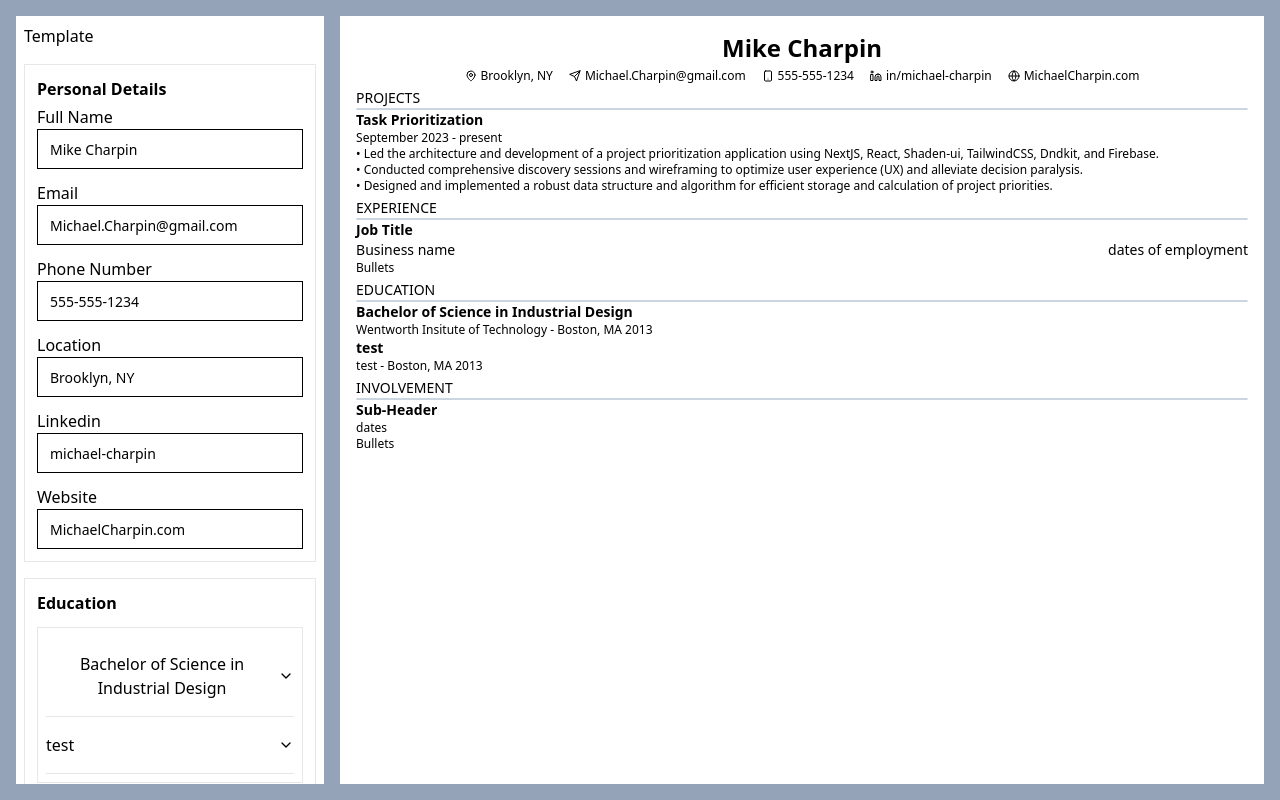
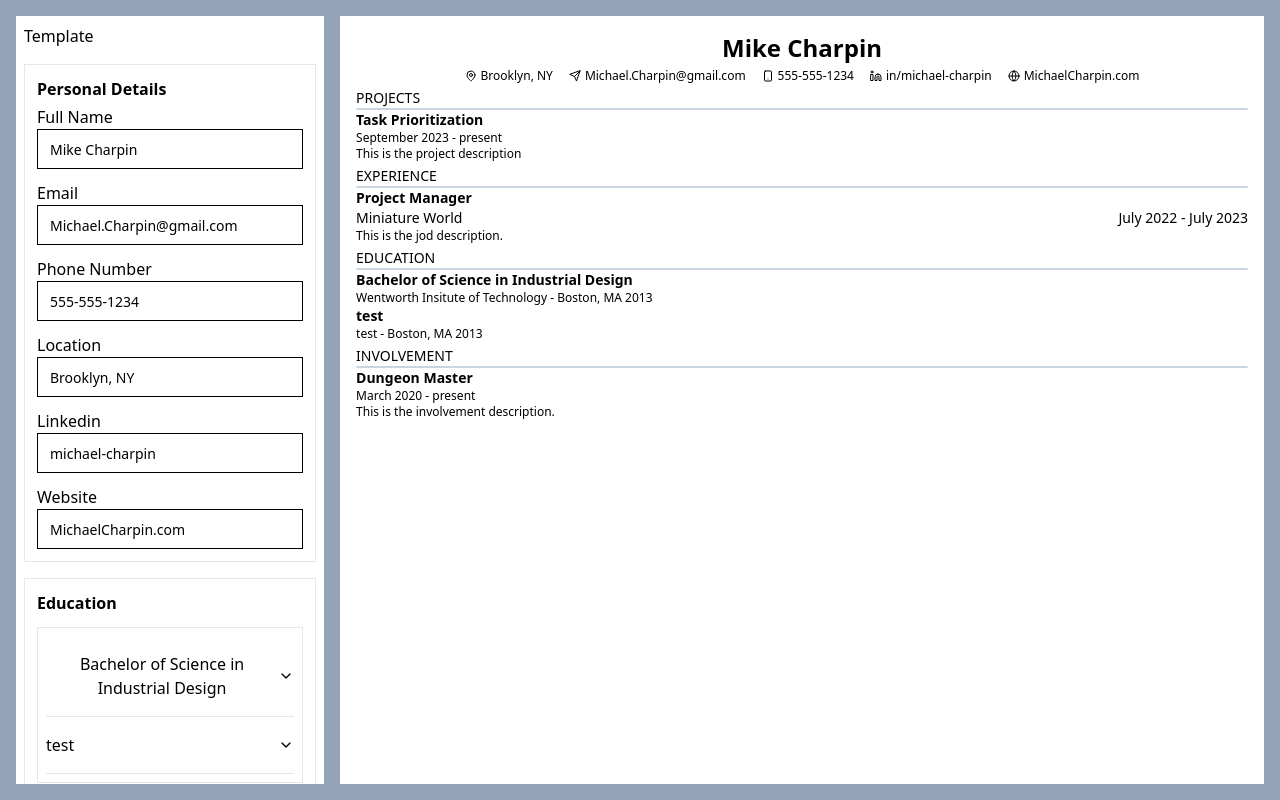
Before and after one commit to MikeCharpin/ResumeBuilder, a React (Vite) app: page / in a window 1280 px wide. Built offline with nearby package versions, Linux system fonts and the light colour scheme.

Commit message:
Linking resume display section to state data.

```diff
--- a/src/components/Resume.tsx
+++ b/src/components/Resume.tsx
@@ -24,14 +24,18 @@ export default function Resume({ personalInfo, sectionsState }: ResumeProps) {
                         PROJECTS
                     </div>
                     <div className='border border-solid w-full border-slate-300 rounded-full' />
-                    <ProjectSection />
+                    <ProjectSection
+                        projectSection={sectionsState.projectInfo}
+                    />
                 </div>
                 <div className='pb-1'>
                     <div className='text-sm font-thin'>
                         EXPERIENCE
                     </div>
                     <div className='border border-solid w-full border-slate-300 rounded-full' />
-                    <ExperienceSection />
+                    <ExperienceSection
+                        experienceSection={sectionsState.experienceInfo}
+                    />
                 </div>
                 <div className='pb-1'>
                     <div className='text-sm font-thin'>
@@ -47,7 +51,9 @@ export default function Resume({ personalInfo, sectionsState }: ResumeProps) {
                         INVOLVEMENT
                     </div>
                     <div className='border border-solid w-full border-slate-300 rounded-full' />
-                    <InvolvementSection />
+                    <InvolvementSection
+                        involvementSection={sectionsState.involvementInfo}
+                    />
                 </div>
             </div>
         </div>
@@ -95,43 +101,48 @@ function ResumeHeader({fullName, email, location, linkedin, website, phoneNumber
 
 
 
-function ProjectSection() {
+function ProjectSection({projectSection}) {
     return (
         <div>
+            {projectSection.map((project: any) =>
+            <div>
                     <div className='text-sm font-semibold'>
-                Task Prioritization
+                        {project.title}
                     </div>
                     <div className='text-xs'>
-                September 2023 - present
+                        {project.projectStartDate} - {project.projectEndDate}
                     </div>
                     <div className='text-xs'>
-                • Led the architecture and development of a project prioritization application using NextJS, React, Shaden-ui, TailwindCSS, Dndkit, and Firebase.
-                <br />
-                • Conducted comprehensive discovery sessions and wireframing to optimize user experience (UX) and alleviate decision paralysis.
-                <br />
-                • Designed and implemented a robust data structure and algorithm for efficient storage and calculation of project priorities.
-                <br />
+                        {project.projectDesc}
                     </div>
                 </div>
-    )
-}
-function ExperienceSection() {
+            )}
+
+        </div>
+)}
+
+function ExperienceSection({experienceSection}: any) {
     return (
         <div className='w-full flex flex-col'>
+            {experienceSection.map((sectionBlock: any) =>
+                <div>
                     <div className="text-sm font-semibold">
-                Job Title
+                        {sectionBlock.title}
                     </div>
                     <div className='text-sm flex justify-between'>
                         <div>
-                    Business name
+                            {sectionBlock.experienceBusinessName}
                         </div>
                         <div>
-                    dates of employment
+                            {sectionBlock.experienceStartDate} - {sectionBlock.experienceEndDate}
                         </div>
                     </div>
                     <div className='text-xs'>
-                Bullets
+                        {sectionBlock.experienceDesc}
                     </div>
+                </div>
+            )}
+
         </div>
     )
 }
@@ -158,18 +169,23 @@ function EducationSection({educationSection}: EducationSectionProps) {
     )
 }
 
-function InvolvementSection() {
+function InvolvementSection({involvementSection}: any) {
     return (
+        <div>
+            {involvementSection.map((involvement) =>
                 <div className='w-full flex flex-col'>
             <div className='text-sm font-semibold'>
-                Sub-Header
+                {involvement.title}
             </div>
             <div className='text-xs'>
-                dates
+                {involvement.involvementStartDate} - {involvement.involvementEndDate}
             </div>
             <div className='text-xs'>
-                Bullets
+                {involvement.involvementDesc}
             </div>
         </div>
+            )}
+        </div>
+
     )
 }
```
Lines whose indentation alone changed are shown as unchanged.
